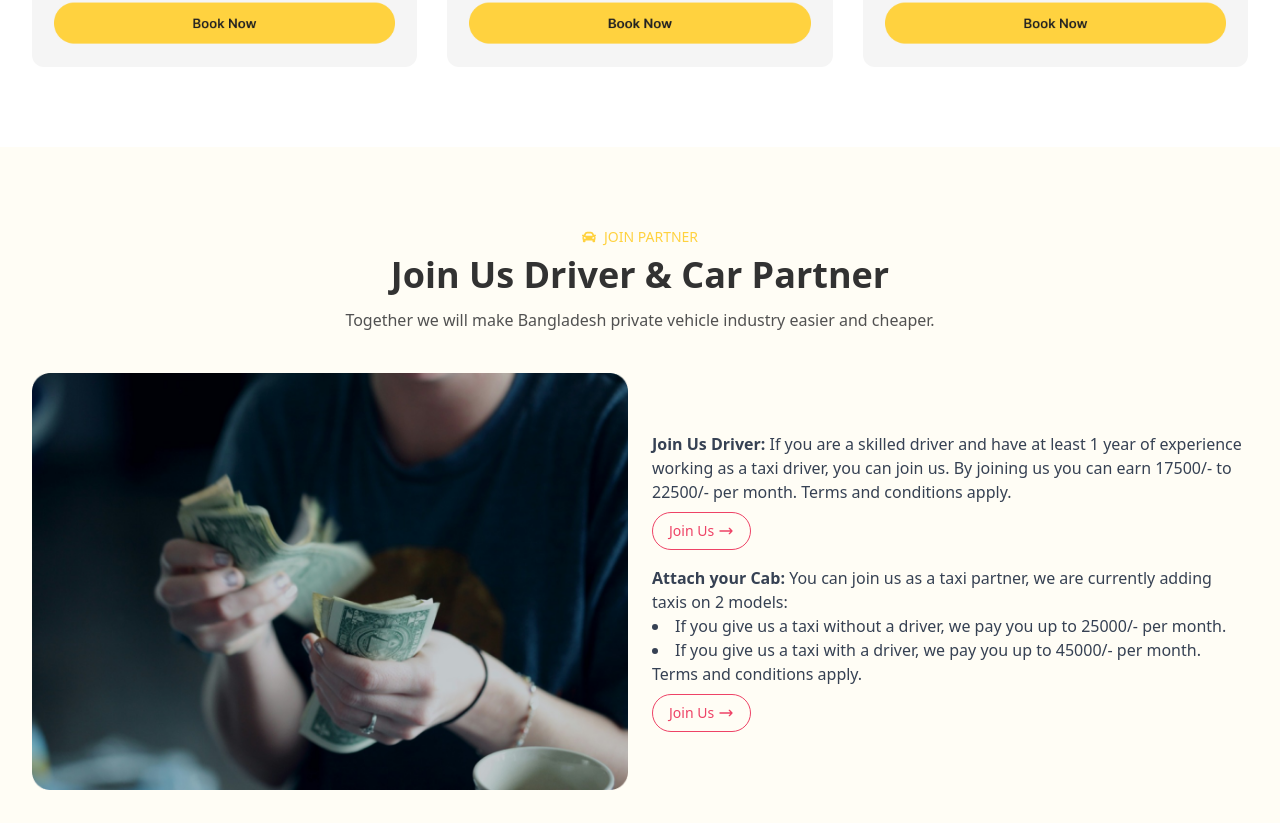
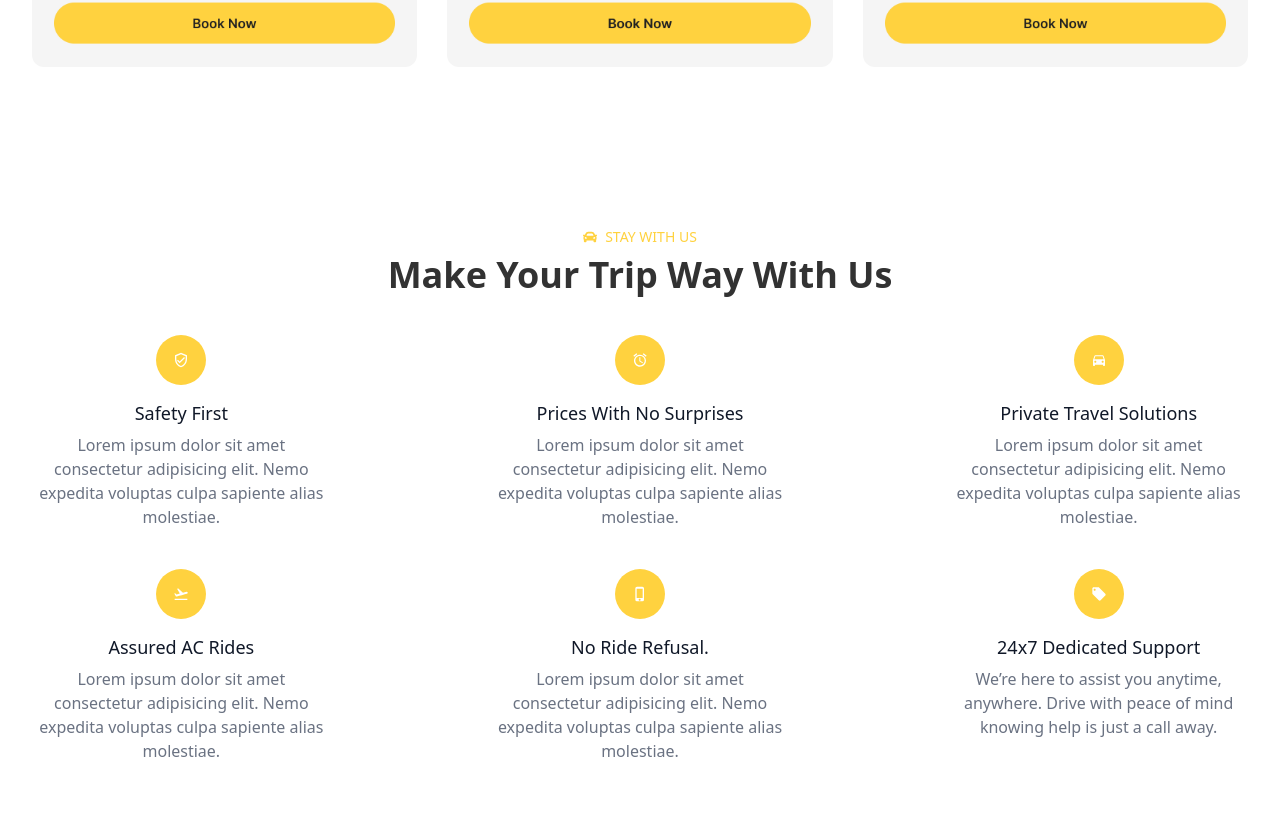
Before and after one commit to Mohammademon02/safar-frontend-nextjs, a Next.js app: page / in a window 1280 px wide. Shown: the part 497-1320 px from the top of the page. Built offline with nearby package versions, Linux system fonts and the light colour scheme.

Commit message:
added stay with us seciton

```diff
--- a/app/page.jsx
+++ b/app/page.jsx
@@ -1,12 +1,13 @@
 import DownloadApp from "@/components/DownloadApp/DownloadApp";
 import JoinUsSection from "@/components/JoinUsSection/JoinUsSectionl";
 import OurFleet from "@/components/OurFleet/OurFleet";
-import Image from "next/image";
+import StayWithUs from "@/components/StayWithUs/StayWithUs";
 
 export default function Home() {
   return (
     <div>
       <OurFleet />
+      <StayWithUs />
       <JoinUsSection />
       <DownloadApp />
     </div>
--- /dev/null
+++ b/components/StayWithUs/StayWithUs.jsx
@@ -0,0 +1,70 @@
+import React from "react";
+import { MdOutlineVerifiedUser, MdAccessAlarm, MdDirectionsCar, MdFlightTakeoff, MdPhoneIphone, MdLocalOffer } from "react-icons/md";
+import SectionTitle from "../Common/SectionTitle/SectionTitle";
+
+const StayWithUs = () => {
+    const items = [
+        {
+            icon: <MdOutlineVerifiedUser />,
+            title: "Safety First",
+            description: "Lorem ipsum dolor sit amet consectetur adipisicing elit. Nemo expedita voluptas culpa sapiente alias molestiae."
+        },
+        {
+            icon: <MdAccessAlarm />,
+            title: "Prices With No Surprises",
+            description: "Lorem ipsum dolor sit amet consectetur adipisicing elit. Nemo expedita voluptas culpa sapiente alias molestiae."
+        },
+        {
+            icon: <MdDirectionsCar />,
+            title: "Private Travel Solutions",
+            description: "Lorem ipsum dolor sit amet consectetur adipisicing elit. Nemo expedita voluptas culpa sapiente alias molestiae."
+        },
+        {
+            icon: <MdFlightTakeoff />,
+            title: "Assured AC Rides",
+            description: "Lorem ipsum dolor sit amet consectetur adipisicing elit. Nemo expedita voluptas culpa sapiente alias molestiae."
+        },
+        {
+            icon: <MdPhoneIphone />,
+            title: "No Ride Refusal.",
+            description: "Lorem ipsum dolor sit amet consectetur adipisicing elit. Nemo expedita voluptas culpa sapiente alias molestiae."
+        },
+        {
+            icon: <MdLocalOffer />,
+            title: "24x7 Dedicated Support",
+            description: "We’re here to assist you anytime, anywhere. Drive with peace of mind knowing help is just a call away."
+        },
+    ];
+
+    return (
+        <section>
+            <div className="bg-white py-20">
+                <div className="container mx-auto px-4 sm:px-6 lg:px-8">
+                    <SectionTitle subtitle="STAY WITH US" title="Make Your Trip Way With Us" />
+                    <div className="mt-10">
+                        <div className="space-y-10 md:space-y-0 md:grid md:grid-cols-3 md:gap-x-40 md:gap-y-10">
+                            {items.map((item, index) => (
+                                <div
+                                    key={index}
+                                    className="flex flex-col items-center text-center transform transition-transform duration-300 ease-in-out hover:scale-105"
+                                >
+                                    <div className="flex items-center justify-center h-[50px] w-[50px] rounded-full bg-[#FFD23F] text-white">
+                                        {item.icon}
+                                    </div>
+                                    <h4 className="text-lg leading-6 font-medium text-gray-900 mt-4">
+                                        {item.title}
+                                    </h4>
+                                    <p className="mt-2 text-base text-gray-500">
+                                        {item.description}
+                                    </p>
+                                </div>
+                            ))}
+                        </div>
+                    </div>
+                </div>
+            </div>
+        </section>
+    );
+};
+
+export default StayWithUs;
```
